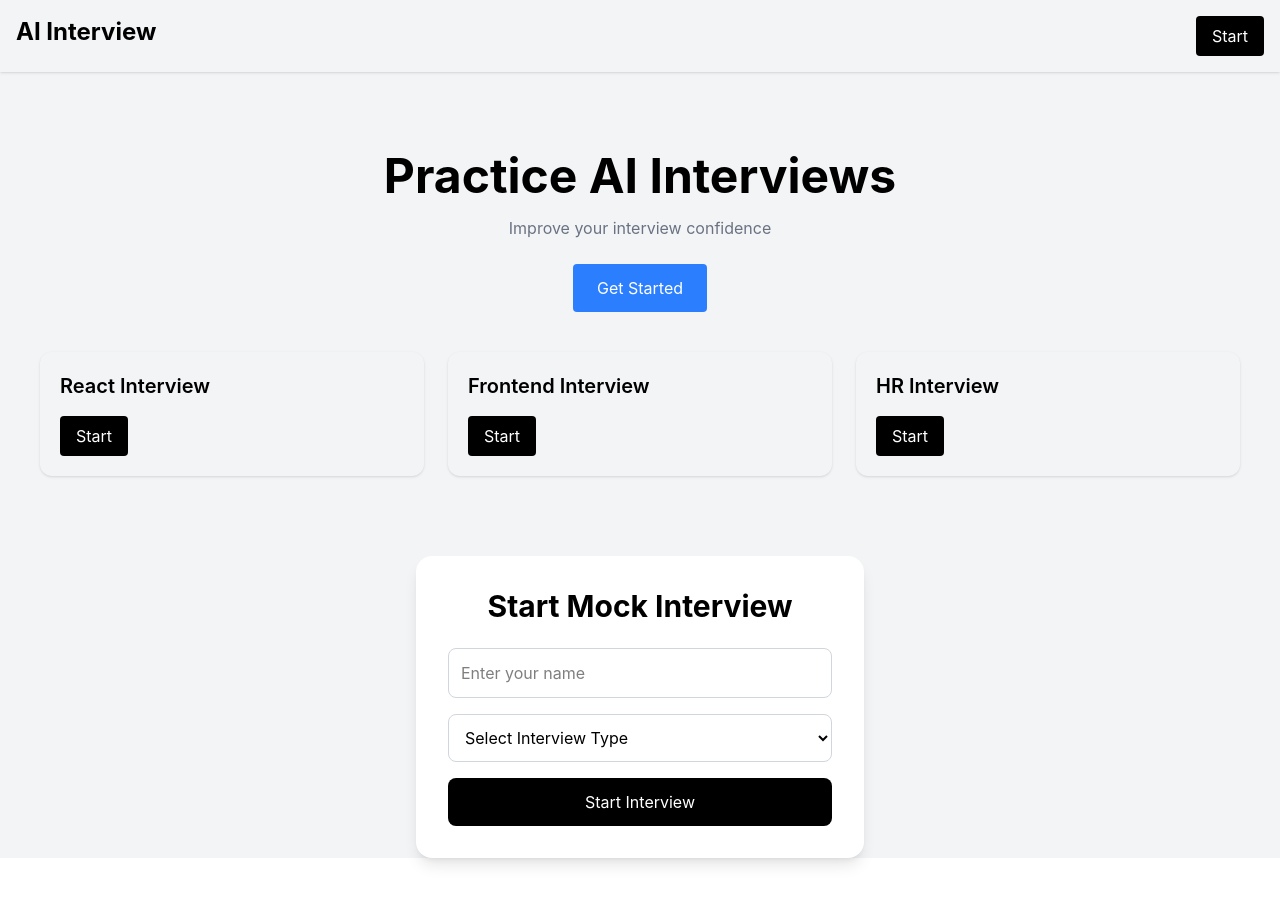
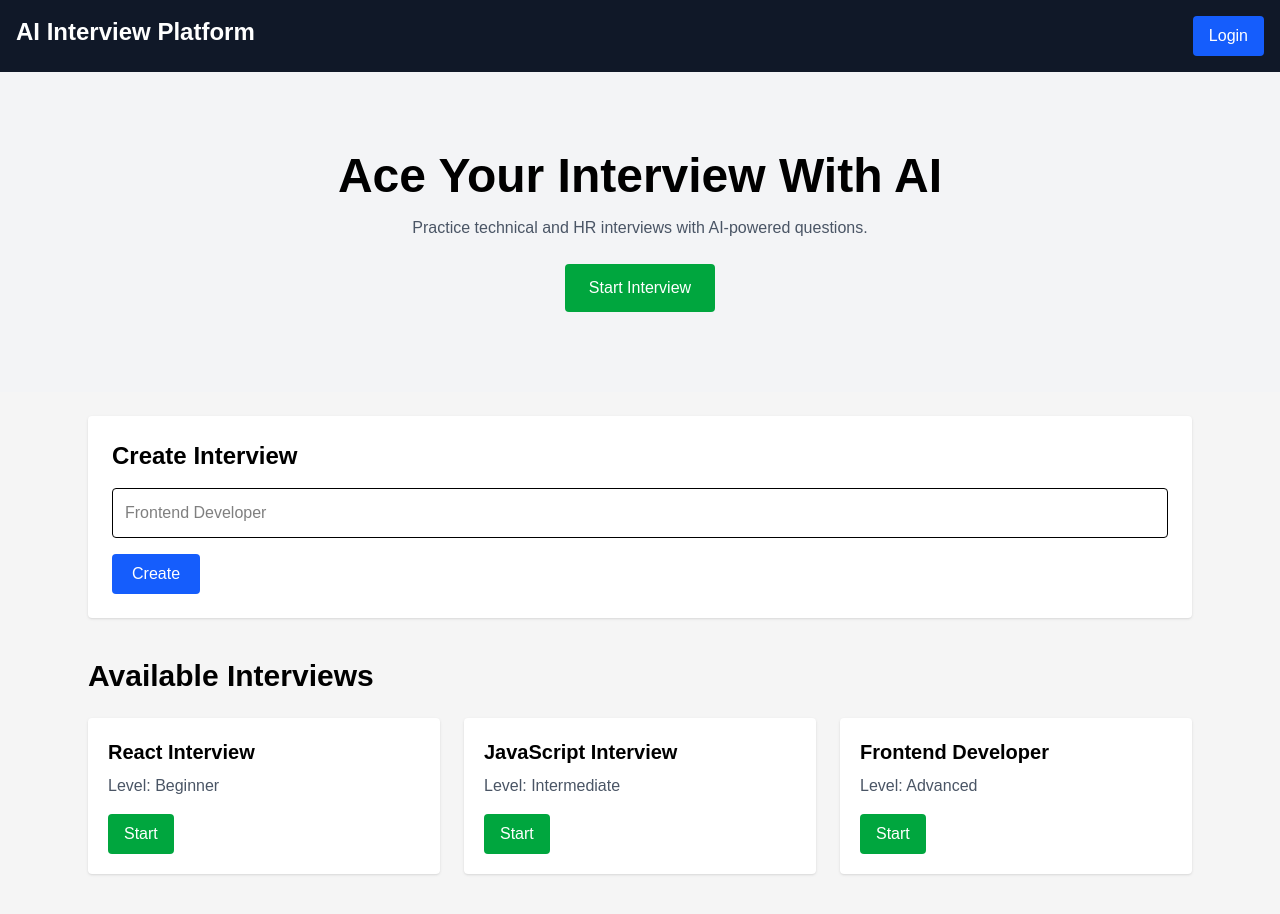
Before and after one commit to Gopika006/ai-interview-platform, a React (Vite) app: page / in a window 1280 px wide. Shown: the top 914 px of the page. Built offline with nearby package versions, Linux system fonts and the light colour scheme.

Commit message:
Added dynamic interview creation using React state and props

```diff
--- a/package.json
+++ b/package.json
@@ -1,6 +1,7 @@
 {
   "name": "ai-interview-platform",
-"homepage": "https://gopika006.github.io/ai-interview-platform",  "private": true,
+  "homepage": "https://gopika006.github.io/ai-interview-platform",
+  "private": true,
   "version": "0.0.0",
   "type": "module",
   "scripts": {
@@ -14,6 +15,7 @@
     "@tailwindcss/vite": "^4.3.0",
     "react": "^19.2.6",
     "react-dom": "^19.2.6",
+    "react-router-dom": "^7.16.0",
     "tailwindcss": "^4.3.0"
   },
   "devDependencies": {
--- a/src/App.jsx
+++ b/src/App.jsx
@@ -1,29 +1,40 @@
 import Navbar from "./components/Navbar";
 import Hero from "./components/Hero";
+import InterviewForm from "./components/InterviewForm";
 import InterviewCard from "./components/InterviewCard";
-import InterviewForm from "./components/InterviewForm";
 
 function App() {
   return (
-    <div className="min-h-screen bg-gray-100">
-
-      {/* Navbar */}
+    <>
       <Navbar />
 
-      {/* Hero Section */}
       <Hero />
 
-      {/* Interview Cards */}
-      <div className="grid md:grid-cols-3 gap-6 p-10">
-        <InterviewCard title="React Interview" />
-        <InterviewCard title="Frontend Interview" />
-        <InterviewCard title="HR Interview" />
+      <div className="max-w-6xl mx-auto p-6">
+        <InterviewForm />
+
+        <h2 className="text-3xl font-bold mt-10 mb-6">
+          Available Interviews
+        </h2>
+
+        <div className="grid md:grid-cols-3 gap-6">
+          <InterviewCard
+            title="React Interview"
+            level="Beginner"
+          />
+
+          <InterviewCard
+            title="JavaScript Interview"
+            level="Intermediate"
+          />
+
+          <InterviewCard
+            title="Frontend Developer"
+            level="Advanced"
+          />
+        </div>
       </div>
-
-      {/* Interview Form */}
-      <InterviewForm />
-
-    </div>
+    </>
   );
 }
 
--- a/src/components/Hero.jsx
+++ b/src/components/Hero.jsx
@@ -1,17 +1,19 @@
-export default function Hero() {
+function Hero() {
   return (
-    <div className="text-center mt-20">
-      <h1 className="text-5xl font-bold">
-        Practice AI Interviews
+    <section className="text-center py-20 bg-gray-100">
+      <h1 className="text-5xl font-bold mb-4">
+        Ace Your Interview With AI
       </h1>
 
-      <p className="mt-4 text-gray-500">
-        Improve your interview confidence
+      <p className="text-gray-600 mb-6">
+        Practice technical and HR interviews with AI-powered questions.
       </p>
 
-      <button className="mt-6 bg-blue-500 text-white px-6 py-3 rounded">
-        Get Started
+      <button className="bg-green-600 text-white px-6 py-3 rounded">
+        Start Interview
       </button>
-    </div>
+    </section>
   );
 }
+
+export default Hero;
--- a/src/components/InterviewCard.jsx
+++ b/src/components/InterviewCard.jsx
@@ -1,11 +1,17 @@
-export default function InterviewCard({ title }) {
+function InterviewCard({ title, level }) {
   return (
-    <div className="p-5 shadow rounded-xl">
-      <h2 className="text-xl font-semibold">{title}</h2>
+    <div className="bg-white p-5 rounded shadow">
+      <h3 className="text-xl font-bold">{title}</h3>
 
-      <button className="mt-4 bg-black text-white px-4 py-2 rounded">
+      <p className="text-gray-600 mt-2">
+        Level: {level}
+      </p>
+
+      <button className="mt-4 bg-green-600 text-white px-4 py-2 rounded">
         Start
       </button>
     </div>
   );
 }
+
+export default InterviewCard;
--- a/src/components/InterviewForm.jsx
+++ b/src/components/InterviewForm.jsx
@@ -1,51 +1,45 @@
 import { useState } from "react";
 
-export default function InterviewForm() {
+function InterviewForm() {
   const [name, setName] = useState("");
-  const [role, setRole] = useState("");
 
-  const handleSubmit = () => {
-    if (name === "" || role === "") {
-      alert("Please fill all fields");
+  const handleSubmit = (e) => {
+    e.preventDefault();
+
+    if (!name) {
+      alert("Enter interview role");
       return;
     }
 
-    alert(`Welcome ${name} for ${role} interview`);
+    alert(`Interview Created for ${name}`);
+    setName("");
   };
 
   return (
-    <div className="max-w-md mx-auto bg-white p-8 rounded-2xl shadow-lg mt-10 mb-20">
-
-      <h2 className="text-3xl font-bold text-center mb-6">
-        Start Mock Interview
+    <form
+      onSubmit={handleSubmit}
+      className="bg-white shadow p-6 rounded"
+    >
+      <h2 className="text-2xl font-bold mb-4">
+        Create Interview
       </h2>
 
       <input
         type="text"
-        placeholder="Enter your name"
-        className="w-full border border-gray-300 p-3 rounded-lg mb-4 outline-none"
+        placeholder="Frontend Developer"
         value={name}
         onChange={(e) => setName(e.target.value)}
+        className="border w-full p-3 rounded mb-4"
       />
 
-      <select
-        className="w-full border border-gray-300 p-3 rounded-lg mb-4 outline-none"
-        value={role}
-        onChange={(e) => setRole(e.target.value)}
+      <button
+        type="submit"
+        className="bg-blue-600 text-white px-5 py-2 rounded"
       >
-        <option value="">Select Interview Type</option>
-        <option value="React Developer">React Developer</option>
-        <option value="Frontend Developer">Frontend Developer</option>
-        <option value="HR Interview">HR Interview</option>
-      </select>
-
-      <button
-        onClick={handleSubmit}
-        className="w-full bg-black text-white py-3 rounded-lg hover:bg-gray-800 transition"
-      >
-        Start Interview
+        Create
       </button>
-
-    </div>
+    </form>
   );
 }
+
+export default InterviewForm;
--- a/src/components/Navbar.jsx
+++ b/src/components/Navbar.jsx
@@ -1,11 +1,15 @@
-export default function Navbar() {
+function Navbar() {
   return (
-    <div className="flex justify-between p-4 shadow">
-      <h1 className="text-2xl font-bold">AI Interview</h1>
+    <nav className="bg-gray-900 text-white p-4 flex justify-between">
+      <h1 className="text-2xl font-bold">
+        AI Interview Platform
+      </h1>
 
-      <button className="bg-black text-white px-4 py-2 rounded">
-        Start
+      <button className="bg-blue-600 px-4 py-2 rounded">
+        Login
       </button>
-    </div>
+    </nav>
   );
 }
+
+export default Navbar;
--- a/src/index.css
+++ b/src/index.css
@@ -1 +1,7 @@
 @import "tailwindcss";
+
+body {
+  margin: 0;
+  font-family: Arial, Helvetica, sans-serif;
+  background: #f5f5f5;
+}
```
Also changed, not shown: 1 other file (tests, documents, lock files or other folders). Lines whose indentation alone changed are shown as unchanged.
